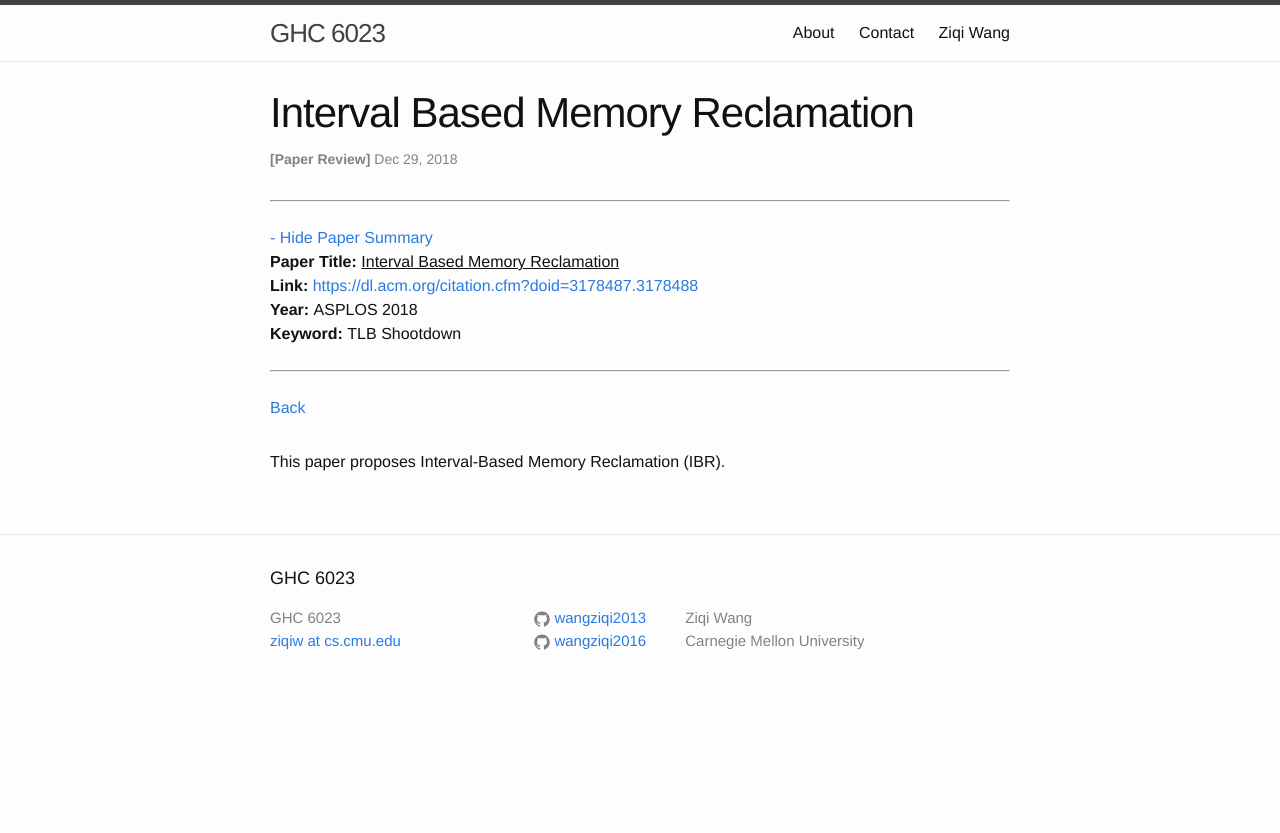
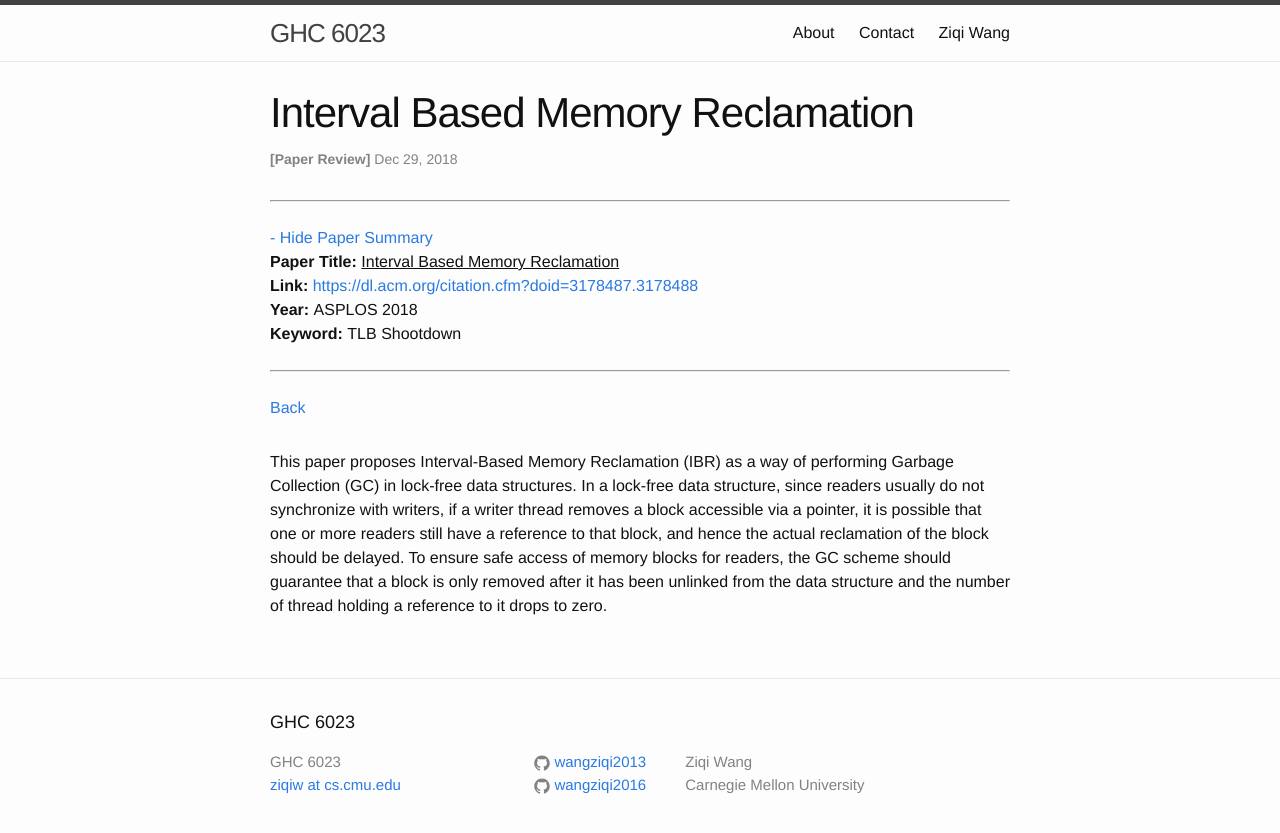
Before and after one commit to wangziqi2013/wangziqi2013.github.io, a Jekyll site: the page built from _posts/2018-12-28-Interval-Based-Memory-Reclamation.markdown, in a window 1280 px wide. Shown: the top 833 px of the page. Built offline with Jekyll 4.4.1, drawn with Linux system fonts in a browser that asks for light colours.

Commit message:
Adding GC problem

```diff
--- a/_posts/2018-12-28-Interval-Based-Memory-Reclamation.markdown
+++ b/_posts/2018-12-28-Interval-Based-Memory-Reclamation.markdown
@@ -13,4 +13,9 @@ htm_cr:
 version_mgmt:
 ---
 
-This paper proposes Interval-Based Memory Reclamation (IBR).
+This paper proposes Interval-Based Memory Reclamation (IBR) as a way of performing Garbage Collection (GC) in
+lock-free data structures. In a lock-free data structure, since readers usually do not synchronize with writers,
+if a writer thread removes a block accessible via a pointer, it is possible that one or more readers still
+have a reference to that block, and hence the actual reclamation of the block should be delayed. To ensure safe access
+of memory blocks for readers, the GC scheme should guarantee that a block is only removed after it has been unlinked
+from the data structure and the number of thread holding a reference to it drops to zero.
```
